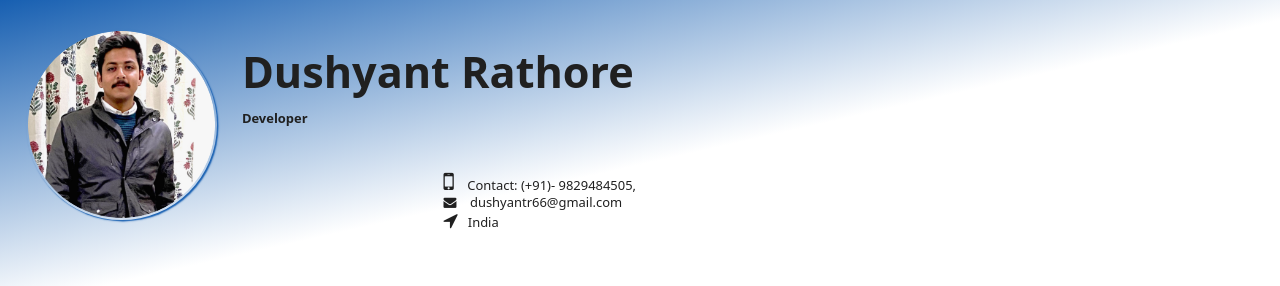
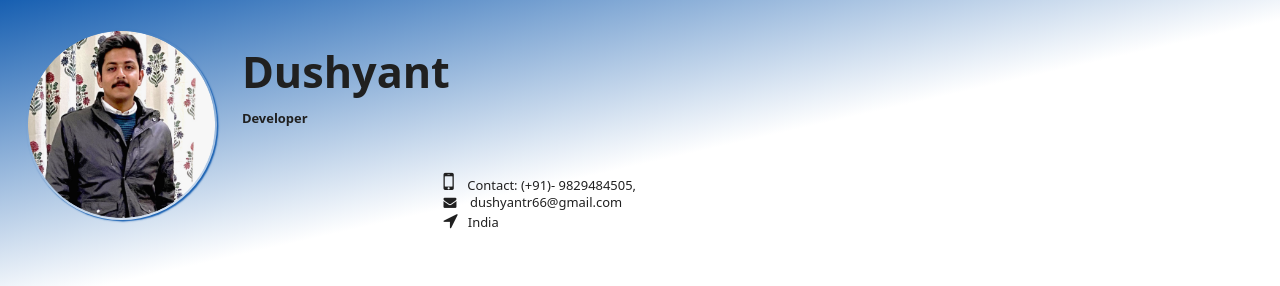
Before and after one commit to dsr49/MyResume-code, a plain HTML site: page index.html in a window 1280 px wide. Shown: the top 286 px of the page. Drawn offline with nearby package versions, Linux system fonts and the light colour scheme.

Commit message:
Update index.html

```diff
--- a/index.html
+++ b/index.html
@@ -321,7 +321,7 @@ li > .i{
             <img src="picccccc-modified.png" alt="">
         </div>
         <div class="text">
-            <h1 style="font-size: 3rem;">Dushyant Rathore</h1> <br>
+            <h1 style="font-size: 3rem;">Dushyant </h1> <br>
             <h3>Developer</h3>
 
             <p><i class="fa fa-mobile-phone" style="font-size:24px"></i>&nbsp; &nbsp; Contact: (+91)- 9829484505, <br> <i
```
